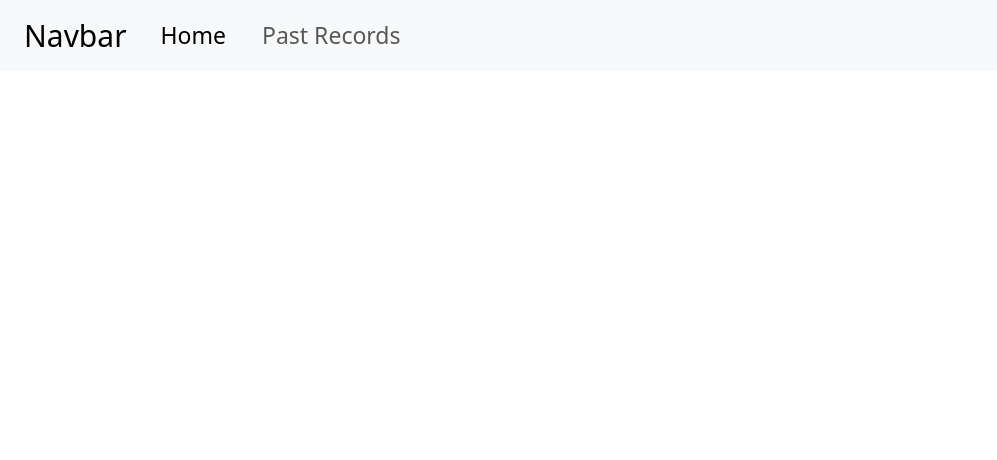
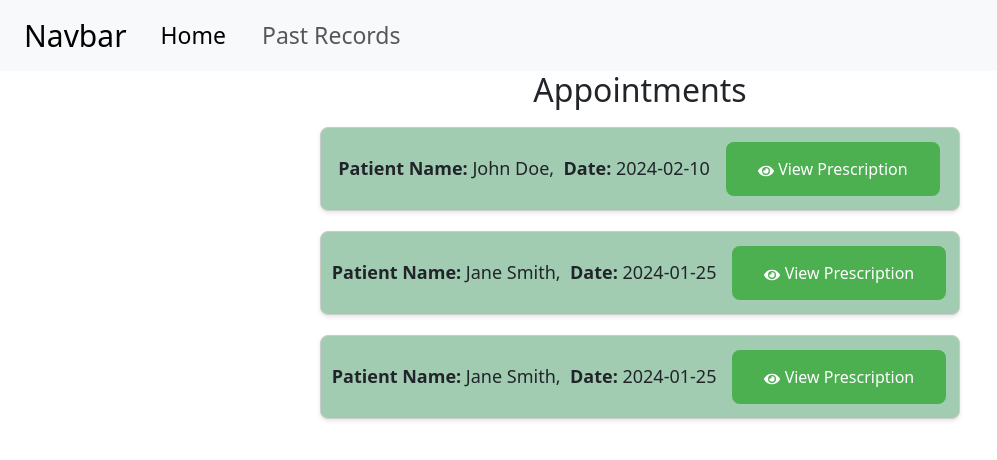
Before and after one commit to Sumitkb21/HealthCenter, a React (Create React App) app in the folder frontend/: page /appointments in a window 1280 px wide. Shown: the top 460 px of the page, without its empty margins (0-997 px from the left). Built offline with nearby package versions, Linux system fonts and the light colour scheme.

Commit message:
doctor page

```diff
--- a/frontend/src/App.js
+++ b/frontend/src/App.js
@@ -6,6 +6,7 @@ import Pastrecords from './components/Pastrecords/pastrecords';
 import Login from './components/login';
 import Register from './components/register';
 import Prescription from "./components/Prescription/Prescription";
+import Appointments from './components/Doctor/appointments';
 
 
 function App() {
@@ -16,6 +17,7 @@ function App() {
     <Route path="/" element= {<Home/>}/>;
     <Route path ="/prescription" element={<Prescription/>} />;
     <Route path="/pastrecords" element= {<Pastrecords/>}/>;
+    <Route path="/appointments" element= {<Appointments/>}/>;
     <Route path="/login" element= {<Login/>}/>;
     <Route path="/register" element= {<Register/>}/>;
    </Routes>
--- /dev/null
+++ b/frontend/src/components/Doctor/appointments.css
@@ -0,0 +1,41 @@
+.appointments {
+    text-align: center;
+}
+
+
+.appointment-container {
+    display: flex;
+    flex-direction: column;
+    align-items: center;
+}
+
+.appointment-box {
+    border: 1px solid #ccc;
+    border-radius: 8px;
+    padding: 10px;
+    margin: 10px;
+    min-width: 50%;
+    width: fit-content;
+    background-color: #a1ccb2; /* Change the background color */
+    box-shadow: 0 2px 4px rgba(0, 0, 0, 0.1);
+    transition: box-shadow 0.3s ease;
+    font-size: 18px; /* Increase the font size */
+}
+
+.appointment-box:hover {
+    box-shadow: 0 4px 8px rgba(0, 0, 0, 0.2);
+}
+
+.view-prescription-button{
+    background-color: #4CAF50;
+    border: none;
+    color: white;
+    padding: 15px 32px;
+    text-align: center;
+    text-decoration: none;
+    display: inline-block;
+    font-size: 16px;
+    margin: 4px 2px;
+    cursor: pointer;
+    border-radius: 8px;
+}
--- /dev/null
+++ b/frontend/src/components/Doctor/appointments.js
@@ -0,0 +1,41 @@
+import React from 'react';
+import "./appointments.css";
+import { FaEye } from 'react-icons/fa';
+import { Link } from 'react-router-dom';
+import {useState , useEffect} from 'react';
+
+const Appointments = () => {
+    const appointments = [
+        { doctorName: 'Dr. Smith', patientName: 'John Doe', queueNo: 'A001', pfNo: 'PF123', date: '2024-02-10' },
+        { doctorName: 'Dr. Johnson', patientName: 'Jane Smith', queueNo: 'A002', pfNo: 'PF456', date: '2024-01-25' },
+        { doctorName: 'Dr. Johnson', patientName: 'Jane Smith', queueNo: 'A003', pfNo: 'PF789', date: '2024-01-25' },
+        // Add more records as needed
+    ];
+  return (
+
+    <section className='appointments'>
+      <h2>Appointments</h2>
+      <div className="appointment-container">
+        {appointments.map((appointment, index) => (
+          <div key={index} className="appointment-box">
+            <span>
+              <strong>Patient Name:</strong> {appointment.patientName},&nbsp;&nbsp;
+              <strong>Date:</strong> {appointment.date}
+            </span>&nbsp;&nbsp;&nbsp;
+            <Link
+                            className="view-prescription-button"
+                            id="view-prescription"
+                            to="/prescription"// Pass appointment details as state
+                            data-item={JSON.stringify(appointment)}
+
+                        >
+                            <FaEye /> View Prescription
+                        </Link>
+          </div>
+        ))}
+      </div>
+    </section>
+  )
+}
+
+export default Appointments
--- a/frontend/src/components/Pastrecords/pastrecords.css
+++ b/frontend/src/components/Pastrecords/pastrecords.css
@@ -57,7 +57,7 @@
   }
 
 .modal-content {
-  background-color: #fefefe;
+  /* background-color: #fefefe; */
   padding: 20px;
   border-radius: 8px;
   max-width: 90vw;
@@ -74,10 +74,10 @@
 
 
   .close {
-    color: #aaa;
+    color: black;
     float: right;
-    font-size: 28px;
-    font-weight: bold;
+    font-size: 34px;
+    font-weight: bolder;
   }
 
   .close:hover,
@@ -86,3 +86,23 @@
     text-decoration: none;
     cursor: pointer;
   }
+
+
+  .downloadimg{
+    width: fit-content;
+    border: none;
+    color: white;
+    background-color: #4CAF50;
+    padding: 8px 16px;
+    text-align: center;
+    text-decoration: none;
+    display: inline-block;
+    font-size: 18px;
+    margin: 4px 2px;
+    cursor: pointer;
+    font-weight: 600;
+    border-radius: 8px;
+    position: relative;
+    margin: auto;
+
+  }
--- a/frontend/src/components/Pastrecords/pastrecords.js
+++ b/frontend/src/components/Pastrecords/pastrecords.js
@@ -5,7 +5,7 @@ import {useState , useEffect} from 'react';
 
 const Pastrecords = () => {
   const patientRecords = [
-    { patientName: 'John Doe', doctorName: 'Dr. Smith', date: '2024-02-10' ,imageURL: "https://res.cloudinary.com/dsr4m1th2/image/upload/v1707758604/u8ap4xlezsasaeqlkyrg.png"},
+    { patientName: 'John Doe', doctorName: 'Dr. Smith', date: '2024-02-10' ,imageURL: "https://res.cloudinary.com/dsr4m1th2/image/upload/v1707938244/canvas_image_zoyd57.png"},
     { patientName: 'Jane Smith', doctorName: 'Dr. Johnson', date: '2024-01-25', imageURL: "https://res.cloudinary.com/dsr4m1th2/image/upload/v1707758604/u8ap4xlezsasaeqlkyrg.png" },
     { patientName: 'Jane Smith', doctorName: 'Dr. Johnson', date: '2024-01-25', imageURL: "https://res.cloudinary.com/dsr4m1th2/image/upload/v1707758604/u8ap4xlezsasaeqlkyrg.png" },
     // Add more records as needed
@@ -44,7 +44,7 @@ const Pastrecords = () => {
 
   return (
 
-              <section className='pastrecords'>
+              <section className='pastrecords' >
                 <h2>Past Records</h2>
                 <div className="record-container">
                   {patientRecords.map((record, index) => (
@@ -65,7 +65,7 @@ const Pastrecords = () => {
                      <div className="modal-content">
                         <span className="close" onClick={closeModal}>&times;</span>
                         <img src={selectedImage} alt="Selected" />
-                        <button type='button' onClick={()=>downloadFileFromURL(selectedImage,"record.png")}> save </button>
+                        <button className="downloadimg mt-2" type='button' onClick={()=>downloadFileFromURL(selectedImage,"record.png")}> Save </button>
                       </div>
 
                  </div>
--- a/frontend/src/components/Prescription/Prescription.js
+++ b/frontend/src/components/Prescription/Prescription.js
@@ -3,13 +3,24 @@ import UpadateCanvas from "./script"
 import  './prescription.css';
 
 
-const Prescription = () => {
+const Prescription = ( ) => {
+
+
+
+  const pres =document.getElementById('view-prescription');
+  const attr = pres.getAttribute('data-item')
+  // console.log(pres.getAttribute('data-item'));
+
   useEffect(() => {
+
     UpadateCanvas();
-  }, [ ]);
+  }, []);
+
 
   return (
     <>
+    <p id='data' data-user = {attr}>
+    </p>
       <div className="container">
         <div className="menu">
           {/* <button id="color-menu-button" className="menu-button" type="button">Color</button>
--- a/frontend/src/components/Prescription/script.js
+++ b/frontend/src/components/Prescription/script.js
@@ -1,17 +1,15 @@
 import bg from "./bg.png";
 
 
-const UpadateCanvas=()=>{
+const UpadateCanvas=(appointmentDetails)=>{
 const canvas = document.getElementById('drawing-area');
 const canvasContext = canvas.getContext('2d');
 const clearButton = document.getElementById('clear-button');
 const saveButton = document.getElementById('save-button');
 const state = {
     mousedown: false,
-    points: []
+    points: [],
 };
-
-
 
 
 // Get references to the color buttons
@@ -21,17 +19,21 @@ const redColorButton = document.getElementById('red-color-button');
 
 
 
+const data = document.getElementById('data');
+const details = data.getAttribute('data-user');
+console.log(details);
+const appointment = JSON.parse(details);
 
 let strokeColor = 'black';
 
 
 
-const drName = "Dr. Sumit Bhadwa"
-const QueNo ="29";
-const pfNum="210412";
-const pName="SNEHA";
+let drName = appointment.doctorName;
+const QueNo = appointment.queueNo;
+const pfNum=appointment.pfNo;
+const pName=appointment.patientName;
 const regNum="12H23";
-const regDate="1/2/2003";
+const regDate=appointment.date;
 const drName_txt = `Name : ${drName}`;
 const QueNo_txt = `Que No. : ${QueNo}`;
 const pfNum_txt = `pf no. : ${pfNum}`;
```
